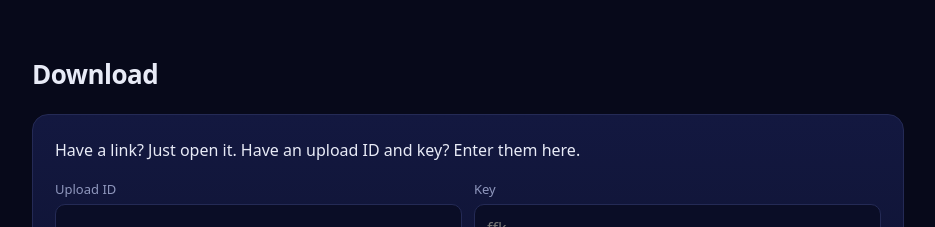
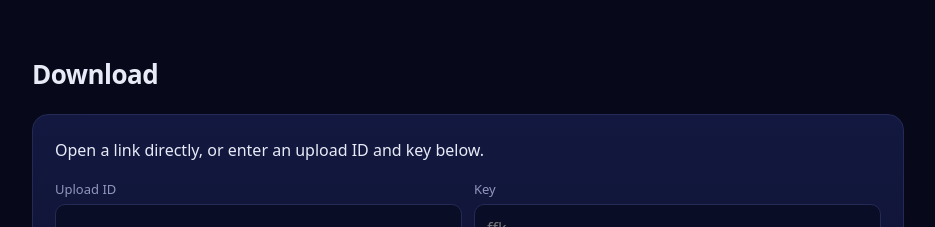
Before and after one commit to ArthWarrior3201/FastFlare, a website: page docs/cdn.html in a window 1280 px wide. Shown: the part 1040-1267 px from the top of the page, without its empty margins (172-1107 px from the left). Drawn offline with Linux system fonts and the light colour scheme; no server answers.

Commit message:
CDN page: download section wording
Co-Authored-By: Claude Opus 5.5 <noreply@anthropic.com>
Claude-Session: https://claude.ai/code/session_013BGQdVqV8Pat3eupvWMRWK

```diff
--- a/docs/cdn.html
+++ b/docs/cdn.html
@@ -79,7 +79,7 @@
 
   <h2>Download</h2>
   <div class="tool">
-    <p style="margin-top:0">Have a link? Just open it. Have an upload ID and key? Enter them here.</p>
+    <p style="margin-top:0">Open a link directly, or enter an upload ID and key below.</p>
     <div class="row">
       <div><label for="d-bundle">Upload ID</label><input id="d-bundle" autocomplete="off"></div>
       <div><label for="d-key">Key</label><input id="d-key" type="password" autocomplete="off" placeholder="ffk_…"></div>
```
